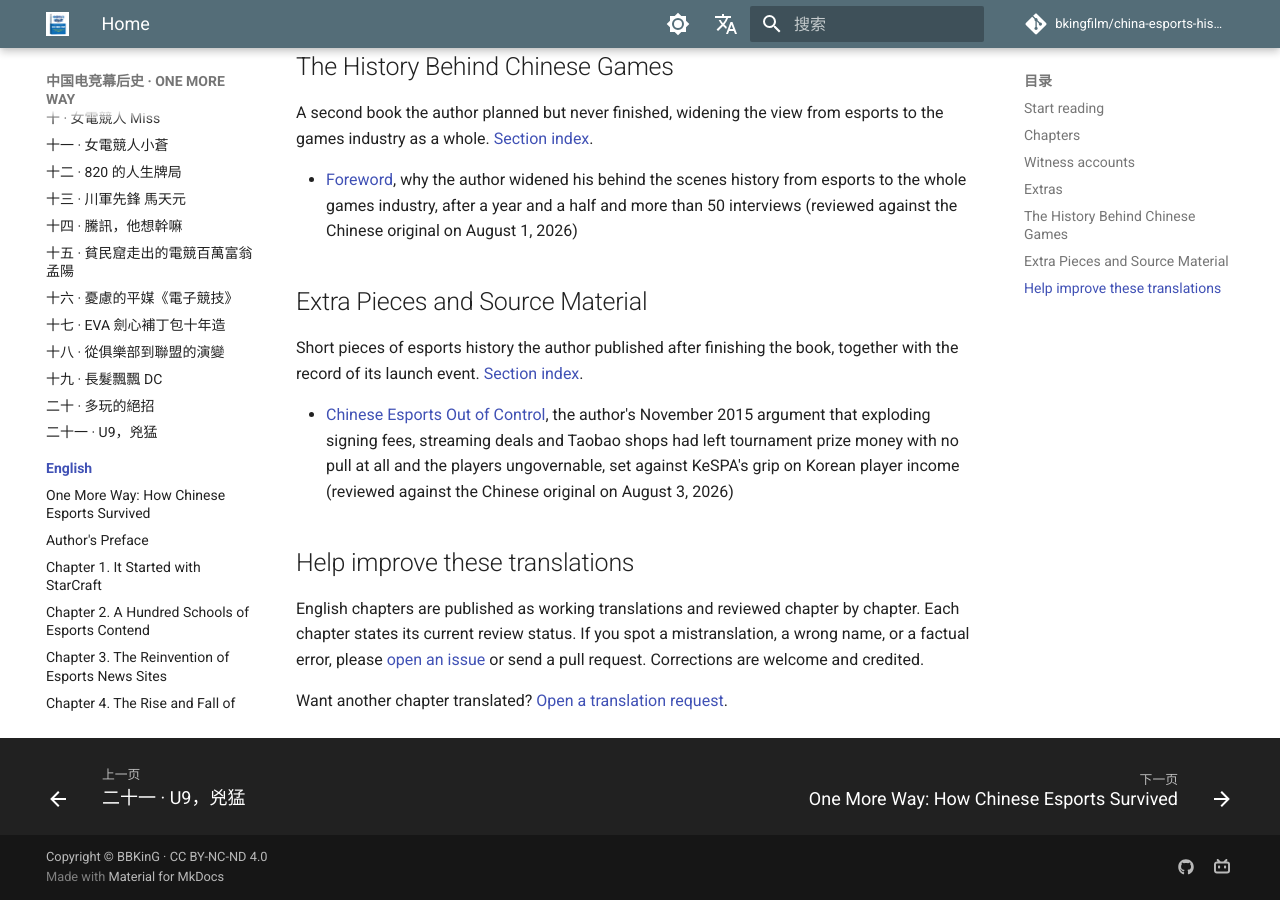
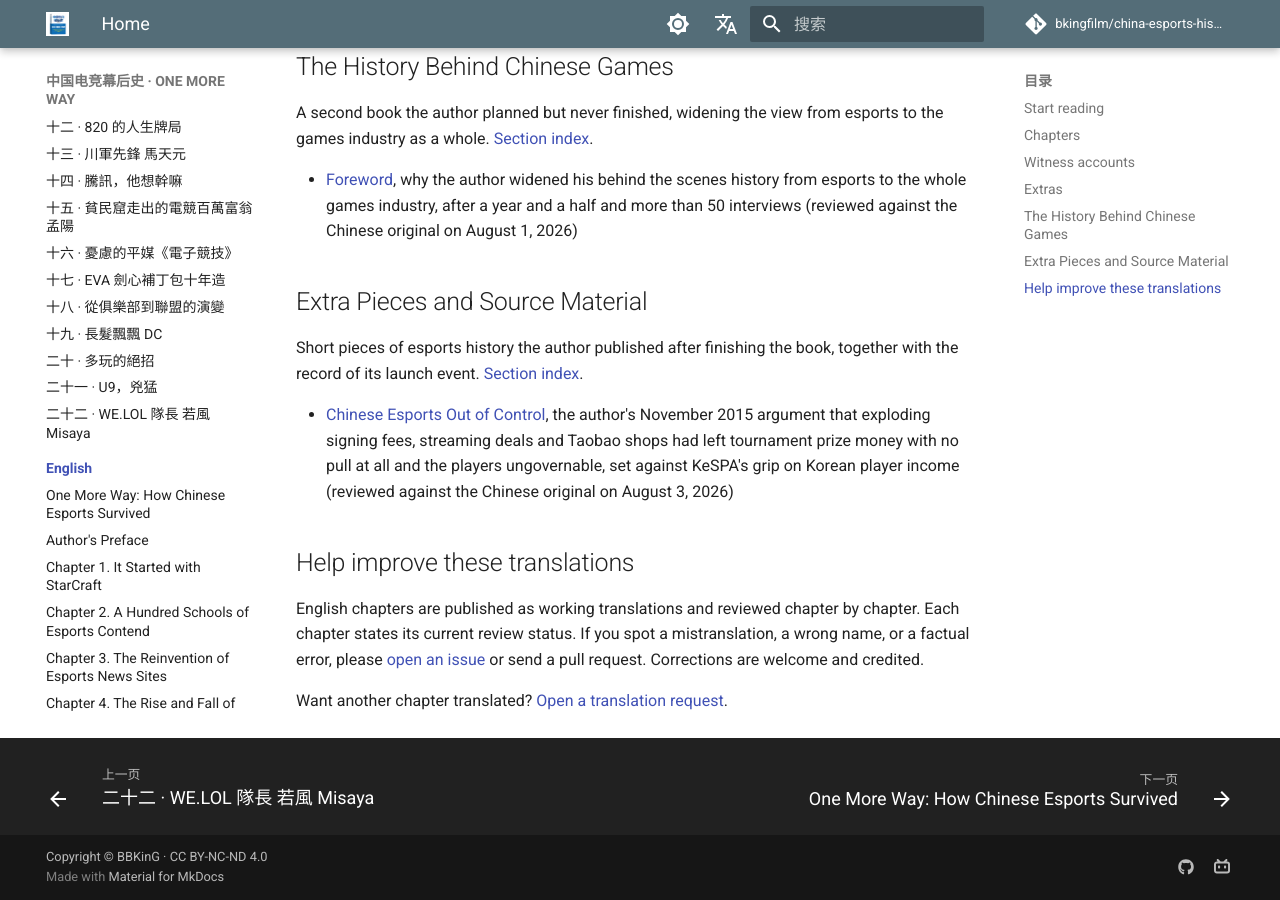
Before and after one commit to bkingfilm/china-esports-history, an MkDocs documentation site: the page built from docs/en/index.md, in a window 1280 px wide and 900 px high, scrolled down 6626 px. Built offline with MkDocs 1.6.1 and Material for MkDocs 9.7.7, drawn with Linux system fonts in a browser that asks for light colours; comment, search, counter and statistics services are not loaded; part of the change alters nothing that is shown.

Commit message:
繁體中文版新增第二十二章 WE.LOL 隊長 若風 Misaya
譯自 docs/zh/chapters/22-WE.LOL队长-若风Misaya.md，章節結構照已校對的英文版
docs/en/22-misaya-yu-jingxi-we-lol-captain.md 對齊，六個小標一一對應。

同步更新 docs/zh-tw/index.md 章節清單與 mkdocs.yml 繁體中文 nav。

Co-Authored-By: Claude Opus 5 (1M context) <noreply@anthropic.com>

```diff
--- /dev/null
+++ b/docs/zh-tw/22-misaya-yu-jingxi-we-lol-captain.md
@@ -0,0 +1,67 @@
+# 二十二 WE.LOL 隊長 若風 Misaya
+
+> 《ONE MORE WAY：中國電競幕後史》其中一章。作者 BBKinG（劉洋）。譯自簡體中文原文：[二十二 WE.LOL队长 若风Misaya](../zh/chapters/22-WE.LOL队长-若风Misaya.md)
+>
+> 首次發表於作者的知乎專欄，2013 年 12 月 12 日：https://zhuanlan.zhihu.com/p/19635952
+>
+> 這是等待校對的工作稿。若您發現誤譯、用詞不合臺灣習慣或史實錯誤，歡迎[開一個 issue](https://github.com/bkingfilm/china-esports-history/issues/new) 或送出 pull request。
+
+2007 年的一天，若風又一次跟他父母因為學業的事情吵架，這一次吵得比以前更加激烈，以至於他猛地獨自衝出家門，跑出很遠，走在一條很長的路上，那天風很大，他一邊走，一邊想如果自己若能像風一樣該多好，自由自在，無拘無束。
+
+時光飛逝到 5 年後，2012 年 10 月 28 日，中國最著名的電子競技俱樂部英雄聯盟戰隊隊長若風和隊友們一起站在 WEM 的冠軍領獎臺上，這一次他沒有哭，甚至有些平靜，賽後很謙遜地說通過比賽發現很多不足，會跟隊友一起改進，去爭取更多的冠軍和榮譽。
+
+一個經過無數次失敗和爬起的鬥士終於開始成熟了，但是在這之前他和其它電子競技選手一樣經歷了很多家人的不理解和艱辛的磨練。
+
+## 叛逆
+
+若風，1992 年 10 月 19 日出生於湖南邵東，後因父母工作全家遷到湘潭，若風的英文名叫 Misaya，中文名，禹景曦，但是直到他升入高中，他都是用另一個中文名，禹競雄。後來他母親覺得他叛逆心太重可能跟名字有關，才改成了現在的禹景曦。
+
+高一的一次學校事件讓若風產生了很深的厭學感，甚至發生了幾次離家出走。這讓他的母親十分焦急，無奈之下只好幫若風轉到另一所學校，但是到新學校僅僅 2 個月後的一天，因為若風忘記穿校服而被年級主任在校門口大罵，並且特別針對他的轉校生身份，從頭罵到尾，沒有給若風任何解釋的機會，這一次徹底撕裂了若風的尊嚴，他再也沒有回到那所學校。
+
+2008 年的時候，若風很迷茫，他喜歡足球，遊戲，文學，但是社會不認同這些，考試也不認同這些，於是他對學業方面也徹底失去了興趣，沒有去上學了。
+
+## 父母的失望和自己的倔強
+
+父親是大學教授博士後，所以從小就對他有著很高的期望，但是那段時間裡，父親對若風失望到了極點。父子之間的關係幾乎破裂。
+
+母親是中學英語老師，為了他真是操碎了心，一邊希望他能回頭，一邊又不敢太逼他，因為怕他會離家出走，所以買了臺電腦不讓若風去網咖（大陸稱網吧，與臺灣的網咖並非同一種場所），那段時間他非常壓抑，為了證明自己選的這條路是對的，若風整天在家裡瘋狂地練習 DOTA，吃飯都盡量避開父母的目光，每天想的就是自己怎樣能變強，就這樣一打就是 2 年。
+
+若風帶著變強的願望開始了瘋狂的訓練，每天只有 2 到 3 個小時的睡眠，不斷地看 DOTA 比賽錄影和教程，還在網上認識了湖南天馬戰隊的隊長 Aayaya，並通過自己在訓練賽中的表現，成為了一名網上的隊員，有段時間甚至包攬了湖南本地的所有獎項。
+
+## 兩次職業之路的失敗
+
+08 年的時候，武漢的一個人說要組建職業戰隊，當時 DOTA 的職業戰隊很少，若風又很想打職業，就帶了自己攢的 1000 塊壓歲錢就過去了，後來那人說要交房租什麼的，沒帶現金，若風當時只有 16 歲，覺得既然來了就該信任人家，就把錢給那人了，後來那人就消失了。若風最後很尷尬地到處找人借錢才回到家。
+
+回家後，讓若風很意外的是，母親並沒有責備他，而是覺得他是很認真地在做這件事情，只是事情的結果不太好而已，於是從那時開始鼓勵他。
+
+第一次職業之路的失敗並沒有讓若風停止自己的夢想，在 2009 年 8 月，他認識了著名 DOTA 選手 ZSMJ，並成為很好的朋友，10 月的一天 ZSMJ 告訴他一個好消息，希望他跟自己一起加入後來有九神之稱的伍聲 2009 組建的 FTD 戰隊，在經過考核後，ZSMJ 和若風成為 FTD 戰隊最後的 2 名隊員，來到杭州開始了職業訓練。
+
+當時 FTD 可能是為了整體實力強一些，於是找了 5 個打主力的選手組成的，但是開始訓練的時候就出現了麻煩，5 個人沒人願意打輔助位置，最後若風被安排打輔助，當時他心裡是不太好受的，因為他沒打過這個位置，也打得不太好，但是團隊有分工，他就去練惡魔巫師，為了練好輔助，那段時間請教了很多人，每天只練這一個英雄，但是一個月後，依然不是太好，當時很沮喪，覺得自己拖戰隊後腿了，就給隊友們留了封信，離開了。
+
+2 次的職業之路受阻，對若風的打擊很大，但是他依然沒有放棄訓練，終於在 2010 年 WCG，若風等來了一個機會，TOT 戰隊的 chuan 因為是外國國籍，不能參加中國區 WCG，於是把若風火線招入，代替 chuan 打主力的位置，在蘇州集中訓練了 15 天，每天跟 430 和 KSSSS 等著名職業選手，針對性練習，雖然在比賽時有很多機會，但是還是輸給了當時已經成名的 NV、LGD 和 EHOME 戰隊，若風非常遺憾地再一次回到了原點。
+
+輸了 2010 年 WCG 之後，若風開始懂事了，一方面他有 2 年的時間沒有賺錢，也沒有上學，這讓他對家人很愧疚，另一方面他對自己在 DOTA 方面很失望，有些懷疑自己可能不適合走這條路，於是他答應母親去上學，希望這樣可以給他們一些安慰，於是他重新拿起書本開始補習，考上了湖南傳媒大學的專科，開始了另一段生活。
+
+## 開明的父母，未完的約定
+
+若風的母親在看到若風對待電競夢想的認真態度後，跟若風定下了一個約定，如果大學期間若風想去打職業，父母絕不會反對。2010 年 9 月若風在學校裡第一次接觸到了英雄聯盟這款遊戲，開始了另一次的征程。
+
+當時若風和 Ayaya 是在長沙的 Dream 戰隊，他也是在那個時候認識的現在 WE 的教練 Joker，我們為了參加了由騰訊舉辦的 TGA 大獎賽，每天在網上訓練，一個月打到國服前 30 名，最後在線上贏了所有的隊伍，還記得最後一場比賽的那天晚上，我們全寢室的人都在看他打比賽，他和隊友不斷地用語音軟體溝通交流，贏的時候已經是快凌晨了，若風當時大吼了一聲，估計全樓都可以聽到，真是贏得非常痛快。可惜後來，TGA 線下總決賽的時候，他們輸給了當時全國唯一的一支英雄聯盟職業戰隊 EHOME，不過這也讓他們受到了關注。
+
+## 受邀加入電競豪門 WE
+
+若風和隊友的出色表現讓 WE 俱樂部經理裴樂 KING 和周豪 ZAX 十分看好，在經過多次溝通後，若風和隊友毅然決定遠赴上海，加入這個世界著名的電子競技俱樂部 TeamWE，成為一名英雄聯盟項目的職業選手。
+
+加入 WE 後的生活並不輕鬆，當時國內還沒有英雄聯盟的比賽，若風和隊友們為了提高水準，頂著 200PING 的網路延遲，每天晚上 12 點到第二天中午 12 點，在美國的伺服器上跟國外的隊伍交手，因為當時比賽少，所以幾千塊獎金的比賽都有很多高水準的戰隊來爭奪，WE 戰隊那段日子過得痛並快樂著。
+
+由於 WE 穩定的訓練環境和多年的管理經驗，若風和隊友的成績開始有了突飛猛進的提高，終於在 2011 年 10 月 1 日，在廣州舉行的 IEM 世界大賽上，WE.LOL 分隊一舉擊敗當時的世界強隊美國 CLG，歐洲 AAA，新加坡 Flash 戰隊，獲得第一個世界冠軍，贏得 1 萬 5 千美元的獎金，並在 11 月拿到 TGC 大獎賽的冠軍，贏得 20 萬獎金，到 2012 年更捷報頻傳，連續 WGT、NGF、TGA2012 的多個大獎，並且在 8 月去韓國參加為期一個月的 OGN 大賽。
+
+若風作為 WE 英雄聯盟戰隊的隊長，也被英雄聯盟的出品公司美國 Riot 公司邀請到美國代表中國職業選手參加年會。並在 2012 年代表中國參加在美國洛杉磯英雄聯盟母公司 Riot 舉辦的第二賽季世界總決賽 S2。
+
+## 父愛重於山
+
+若風在 2011 年 WCG 中國區總決賽輸給 IG 後，他自己很失望，因為 WCG 對他有著非常重要的意義，他很想贏，但是輸了，哭了 30 分鐘，回到酒店，第一次主動打電話給他父親，他自己也很奇怪當時為什麼會打給父親，因為他父親在他小時候一直在唸書，所以聚少離多，有一段時間對父親的教導非常牴觸，覺得父親說什麼都是囉嗦，後來父親對他也很無奈了，就什麼都不說了，於是有很長一段時間，父子之間都沒什麼交流。
+
+那天若風打給父親，哭著跟父親說對不起，覺得這麼多年來，讓父母失望了，但是讓他很意外的是他父親竟然沒有責備他，並且還不斷地鼓勵他，肯定了他現在做的事情，一瞬間很多年的隔閡都不見了，他們父子現在變成很好的朋友，會經常打電話聊天，若風很開心。
+
+當禹景曦成為風，他成熟了，若風 Misaya
--- a/docs/zh-tw/index.md
+++ b/docs/zh-tw/index.md
@@ -41,3 +41,4 @@
 - [十九 長髮飄飄 DC](19-dongcan-dc-long-hair-flowing.md)，全書第十九章。DC（董燦）1985 年生於湖南湘潭，初中升高中那年化學只考了個位數，從此對理科死心，高中就在課堂上看武俠、世界名著和歷史書，被老師沒收的書按箱算，最後進了跟父親廠裡對口的湖南冶金職業技術學院，心裡只剩一句不甘心。2003 年他和同學省吃儉用買正版《魔獸爭霸 3》，結果 CDKEY 只有 2 個能用，幾個人輪流上戰網；同期他在 U9 論壇當 War3 RPG 版主，2005 年轉去真三區，那裡走出了 820 和 357 湊成的 1177。這一章順帶盤了 RN、遊久網、偶遊網三家 War3 網站的格局，也把 DOTA 從 eul、羊刀到冰蛙的三代作者交接講了一遍。2006 年 CPL 成都站他被拉進 Godlike 二隊，2007 年 WCG 北京賽區沒獎金沒路費沒住宿，他借了 2000 塊去打，賽後和 LongDD 為戰術大吵一架，臨時換人之後仍在新加坡 ACG 奪冠，過程中還碰上對手打了 GG 卻不算認輸的插曲。2008 年初他以月薪 1500 進 Ehome 當隊長，那年拿下全年八成的 DOTA 冠軍，年底又在吉隆坡的 SMM 奪冠，隊內待遇與許諾談不攏，他在 2009 年退役。同年進 GTV 做解說並兼任 Ehome 教練，年底戴爾 AlienWare 電視聯賽之後被愛好者叫作中國 DOTA 解說第一人。2011 年他剪掉留了很多年的長髮，為什麼剪，他死活不說（等待校對的工作稿）
 - [二十 多玩的絕招](20-duowan-killer-move.md)，全書第二十章。歡聚時代 2012 年 11 月在納斯達克上市，市值 6.06 億美元，多玩遊戲網和 YY 都在它旗下。多玩 2005 年 4 月開張當天就拿到雷軍 100 萬美金天使投資，卻一路虧到 2011 年，光 YY 項目組就養了 500 多名技術人員。做《魔獸世界》專區時對手是已經站穩的 NGA，多玩靠裝備資料庫、系統化的專區頁面和專吃低級副本問題的路線切進去，半年把專區做到 500 萬 PV。2008 年公司在賣或不賣上分裂，總經理張雲帆出走，後來去創了 178；同年迪斯尼旗下的 Steamboat 投進第二輪 500 萬美元，YY 突破 30 萬人同時線上。李學凌那句「既然你要用 99 招打他，為什麼不用一招把他打死」落到產品上，就是先只解決不卡、不掉、不延遲，並砍掉彈出式廣告與登入新聞視窗。2011 年 6 月推出的英雄聯盟盒子靠勝率查詢、戰鬥力系統、裝備推薦三步擠掉 LOL 助手、大腳、神燈等對手，2012 年 2 月多玩遊戲網日均 PV 破 1 億（等待校對的工作稿）
 - [二十一 U9，兇猛](21-u9-ferocious.md)，全書第二十一章。U9 的老闆劉亮 1980 年生於西安，警校畢業後當了半年警察，被家人強行送去當兵，那時候的部隊是當網癮訓練班使的。2000 年退伍，聽說深圳遍地黃金就翻過廣深之間那道鐵絲網高牆，落地一看是望不到邊的荒地，跑了十來公里才看到人。他在電腦學校發傳單一天發 2000 份，靠背下老師的講稿升職去教電腦，2001 年回西安在兩所學校辦培訓班，一個暑假賺到 30 萬。2004 年做《傳奇》私服身家千萬時，他順手把灰磷的 U9 收了下來，只維持基本開銷，並告訴團隊想要奔跑就要自己先站起來。U9 靠自家的伺服器與頻寬、只推原創地圖不推 IMBA 圖、傻瓜版安裝器和突破 3M 上限的補丁，從個人網站做成上千萬 PV 的 WAR3 RPG 站；論壇上真三兩派勢不兩立，一場中路法師 SOLO 的賭局有人真切了小拇指。2005 年底開 DOTA 專區後與 DCN 拼漢化速度，連夜加班之下曾把影魔的移動速度寫快了 100。2007 年最想收的 GodLike 因為自己沒有穩定營收而錯過，同期劉亮的 QQ 掛等級產品被騰訊改掉演算法打死，光退代理商的錢就退了一千多萬，賣車賣房硬撐到 2009 年靠迅雷導流，年收入才從兩三百萬做到兩三千萬（等待校對的工作稿）
+- [二十二 WE.LOL 隊長 若風 Misaya](22-misaya-yu-jingxi-we-lol-captain.md)，全書第二十二章。若風（禹景曦）1992 年生於湖南邵東，高一因為忘記穿校服被年級主任在校門口從頭罵到尾，此後再也沒回過那所學校，2008 年徹底不上學了。母親怕他離家出走，買了臺電腦把他留在家裡，他就整天在家瘋狂練 DOTA，一天只睡兩三個小時，一打就是兩年。第一次想打職業，帶著自己攢的 1000 塊壓歲錢去武漢，錢被騙走，只能到處借錢才回得了家；第二次進伍聲 2009 組建的 FTD，五個主力沒人肯打輔助，他被安排去練惡魔巫師，一個月後覺得拖了戰隊後腿，留封信就走了。2010 年 WCG 頂替外籍選手 chuan 上場，仍舊輸給 NV、LGD 和 EHOME，他答應母親回去唸書，考上湖南傳媒大學的專科。2010 年 9 月在學校第一次玩到英雄聯盟，跟 Ayaya 在長沙的 Dream 打騰訊的 TGA，一個月進國服前 30 名，之後受 WE 的裴樂與周豪之邀去上海。當時國內還沒有 LOL 比賽，他們頂著 200PING 的延遲在美國伺服器上打，2011 年 10 月在廣州 IEM 擊敗 CLG、AAA 和 Flash 拿下第一個世界冠軍。2011 年 WCG 輸給 IG 之後他哭了 30 分鐘，回到酒店第一次主動打電話給父親，多年的隔閡就此散了（等待校對的工作稿）
--- a/mkdocs.yml
+++ b/mkdocs.yml
@@ -181,6 +181,7 @@ nav:
       - 十九 · 長髮飄飄 DC: zh-tw/19-dongcan-dc-long-hair-flowing.md
       - 二十 · 多玩的絕招: zh-tw/20-duowan-killer-move.md
       - 二十一 · U9，兇猛: zh-tw/21-u9-ferocious.md
+      - 二十二 · WE.LOL 隊長 若風 Misaya: zh-tw/22-misaya-yu-jingxi-we-lol-captain.md
   - English:
       - "Home": en/index.md
       - "One More Way: How Chinese Esports Survived": en/one-more-way-tedx-2015.md
```
